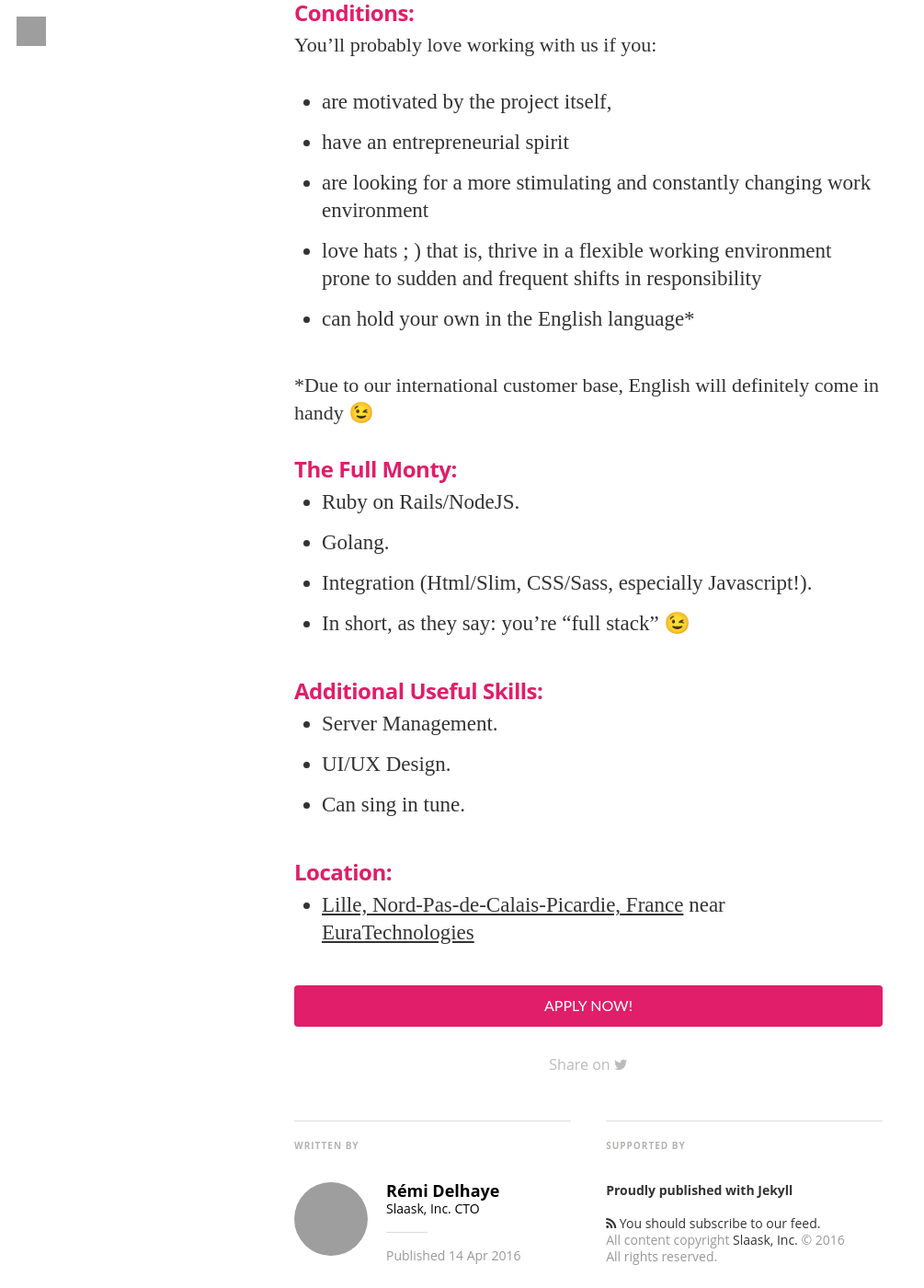
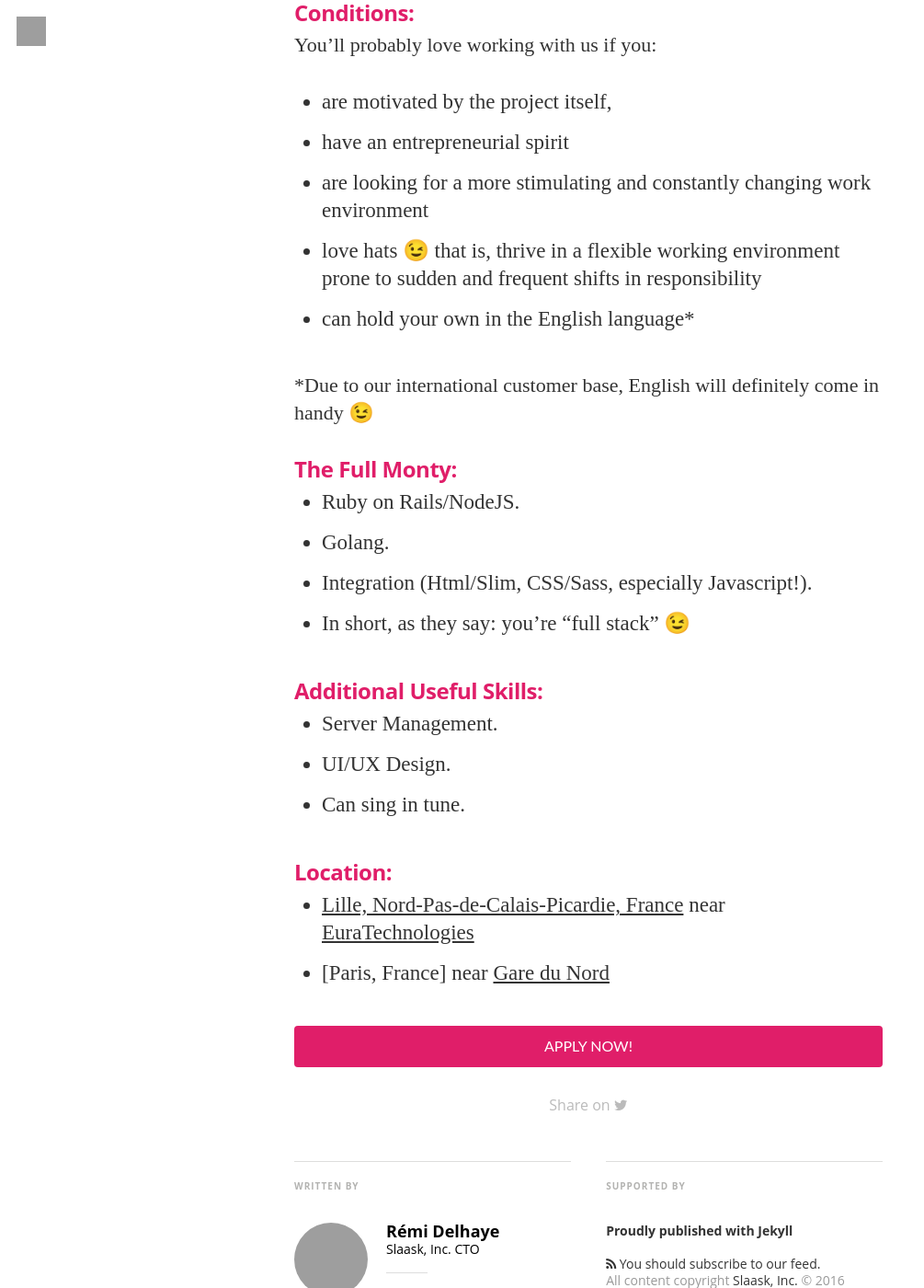
Before and after one commit to slaaskhq/jobs, a Jekyll site: the page built from _posts/2016-04-14-senior-full-stack-web-developer.markdown, in a window 1280 px wide and 1400 px high, scrolled down 1185 px. Shown: the whole window at 92% size, without its empty margins (0-1005 px from the left). Built offline with Jekyll 4.4.1, drawn with Linux system fonts in a browser that asks for light colours; nearby versions of some CDN libraries; emoji names are drawn with the system emoji font; some web fonts are replaced; some of the changed lines change nothing that is shown; grey boxes are pictures that could not be loaded.

Commit message:
Update 2016-04-14-senior-full-stack-web-developer.markdown

```diff
--- a/_posts/2016-04-14-senior-full-stack-web-developer.markdown
+++ b/_posts/2016-04-14-senior-full-stack-web-developer.markdown
@@ -30,7 +30,7 @@ You'll probably love working with us if you:
 - are motivated by the project itself,
 - have an entrepreneurial spirit
 - are looking for a more stimulating and constantly changing work environment
-- love hats ; ) that is, thrive in a flexible working environment prone to sudden and frequent shifts in responsibility
+- love hats :wink: that is, thrive in a flexible working environment prone to sudden and frequent shifts in responsibility
 - can hold your own in the English language*
 
 *Due to our international customer base, English will definitely come in handy :wink:
@@ -51,3 +51,4 @@ You'll probably love working with us if you:
 ### Location:
 
 - [Lille, Nord-Pas-de-Calais-Picardie, France](https://en.wikipedia.org/wiki/Lille) near [EuraTechnologies](https://paris.numa.co/Actualites/EuraTechnologies-a-huge-place-a-soul-and-a-true-source-of-inspiration-for-Le-Camping)
+- [Paris, France] near [Gare du Nord](https://en.wikipedia.org/wiki/Gare_du_Nord)
```
